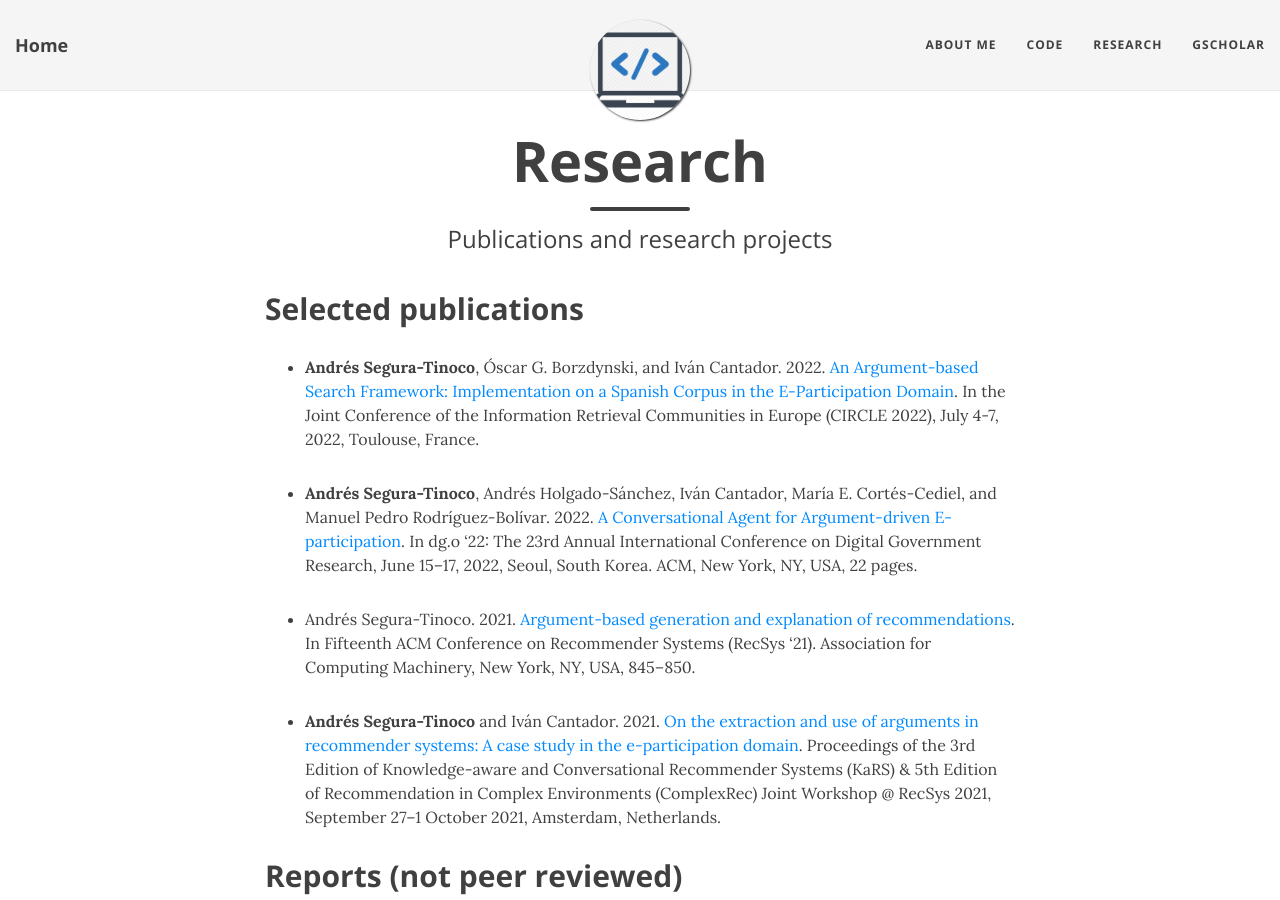
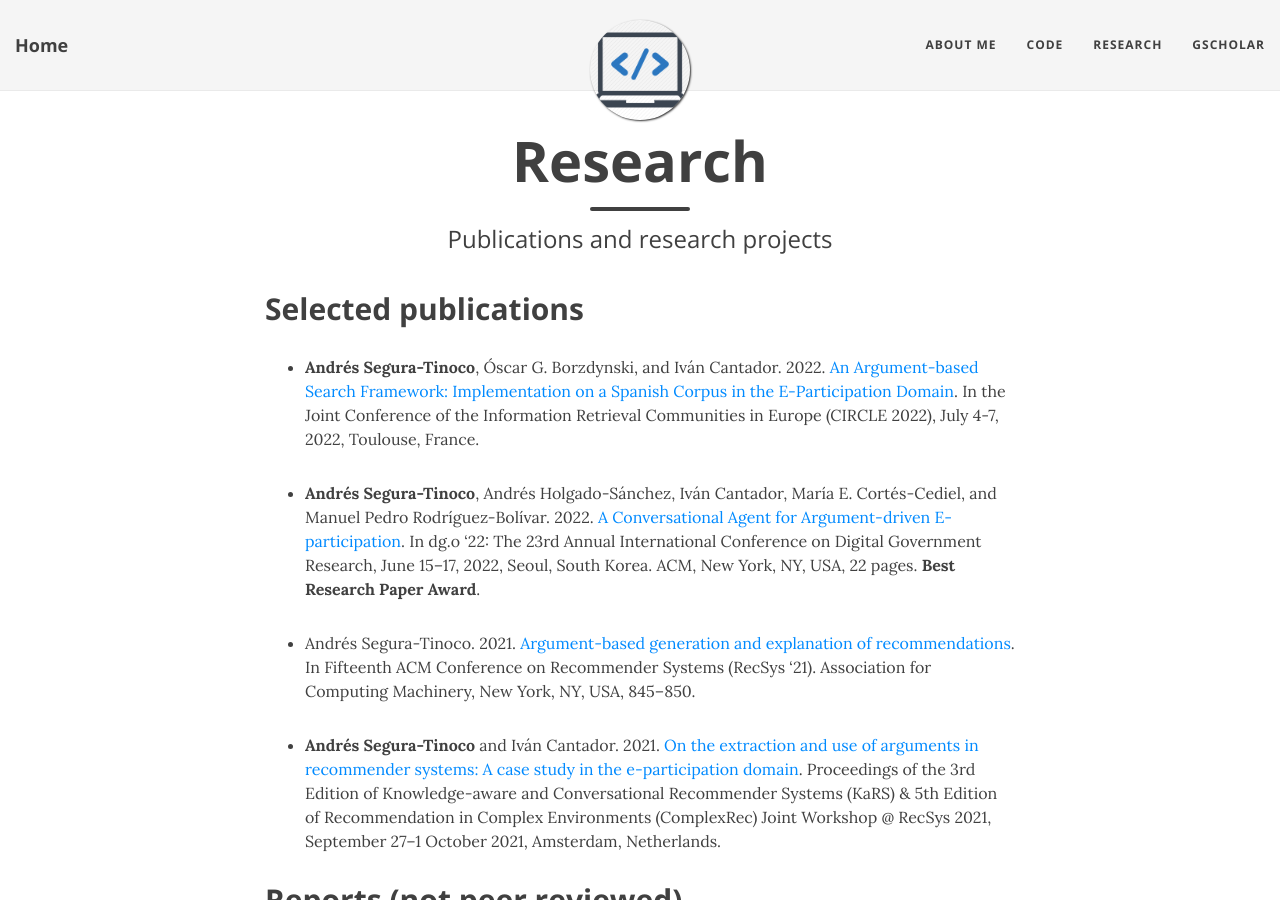
Before and after one commit to ansegura7/ansegura7.github.io, a Jekyll site: the page built from research.md, in a window 1280 px wide and 900 px high. Built offline with Jekyll 4.4.1, drawn with Linux system fonts in a browser that asks for light colours; nearby versions of some CDN libraries.

Commit message:
Update Research
Research and aboutme sections have been updated.

```diff
--- a/research.md
+++ b/research.md
@@ -6,9 +6,9 @@
 
 ## Selected publications
 
-- <b>Andrés Segura-Tinoco</b>, Óscar G. Borzdynski, and Iván Cantador. 2022. <a href="https://github.com/argrecsys/arg-miner/blob/main/papers/dgo22/dgo22-paper.pdf" target="_blank">An Argument-based Search Framework: Implementation on a Spanish Corpus in the E-Participation Domain</a>. In the Joint Conference of the Information Retrieval Communities in Europe (CIRCLE 2022), July 4-7, 2022, Toulouse, France.
+- <b>Andrés Segura-Tinoco</b>, Óscar G. Borzdynski, and Iván Cantador. 2022. <a href="https://github.com/argrecsys/arg-ir-tool/blob/main/papers/circle22-paper-two-cols.pdf" target="_blank">An Argument-based Search Framework: Implementation on a Spanish Corpus in the E-Participation Domain</a>. In the Joint Conference of the Information Retrieval Communities in Europe (CIRCLE 2022), July 4-7, 2022, Toulouse, France.
 
-- <b>Andrés Segura-Tinoco</b>, Andrés Holgado-Sánchez, Iván Cantador, María E. Cortés-Cediel, and Manuel Pedro Rodríguez-Bolívar. 2022. <a href="https://github.com/argrecsys/arg-miner/blob/main/papers/dgo22/dgo22-paper.pdf" target="_blank">A Conversational Agent for Argument-driven E-participation</a>. In dg.o '22: The 23rd Annual International Conference on Digital Government Research, June 15–17, 2022, Seoul, South Korea. ACM, New York, NY, USA, 22 pages.
+- <b>Andrés Segura-Tinoco</b>, Andrés Holgado-Sánchez, Iván Cantador, María E. Cortés-Cediel, and Manuel Pedro Rodríguez-Bolívar. 2022. <a href="https://github.com/argrecsys/arg-miner/blob/main/papers/dgo22/dgo22-paper.pdf" target="_blank">A Conversational Agent for Argument-driven E-participation</a>. In dg.o '22: The 23rd Annual International Conference on Digital Government Research, June 15–17, 2022, Seoul, South Korea. ACM, New York, NY, USA, 22 pages. <b>Best Research Paper Award</b>.
 
 - Andrés Segura-Tinoco. 2021. <a href="https://dl.acm.org/doi/10.1145/3460231.3473894" target="_blank">Argument-based generation and explanation of recommendations</a>. In Fifteenth ACM Conference on Recommender Systems (RecSys '21). Association for Computing Machinery, New York, NY, USA, 845–850.
 
```
Also changed, not shown: aboutme.md (+1 -1 lines).
